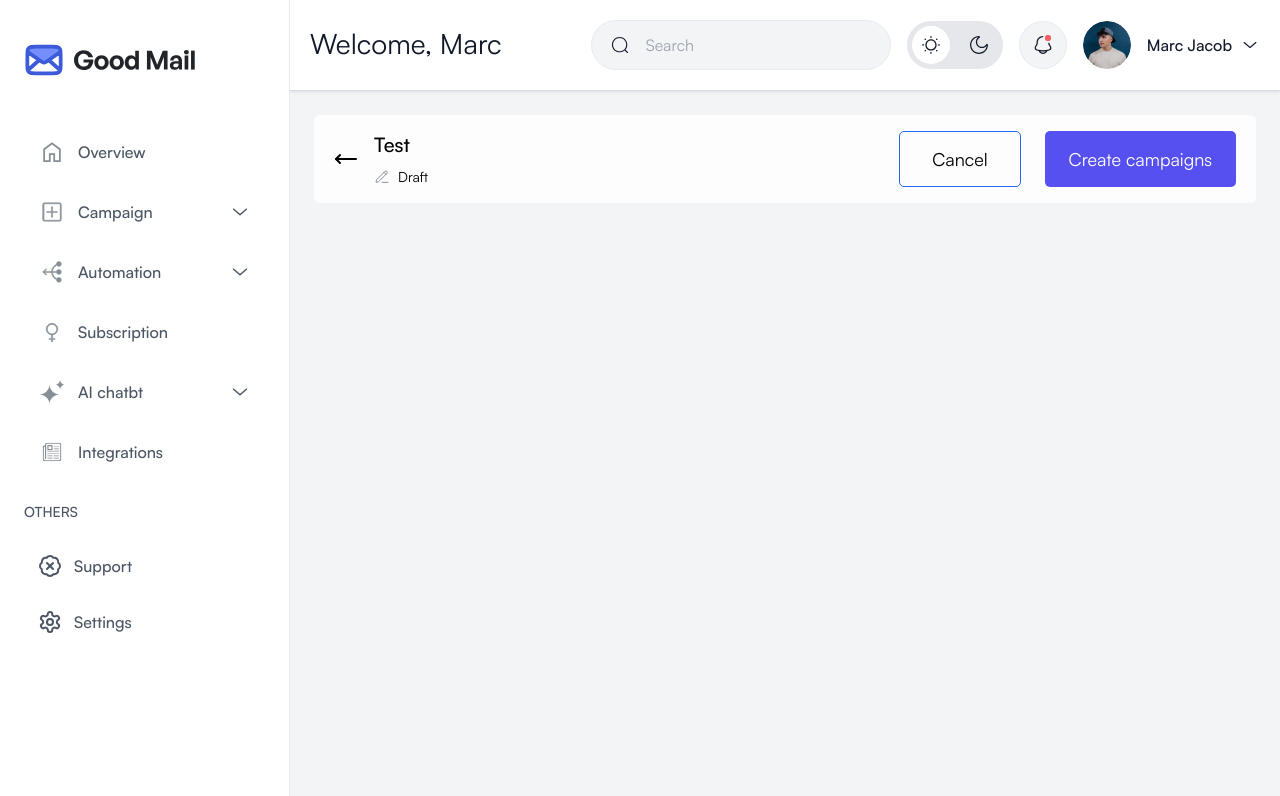
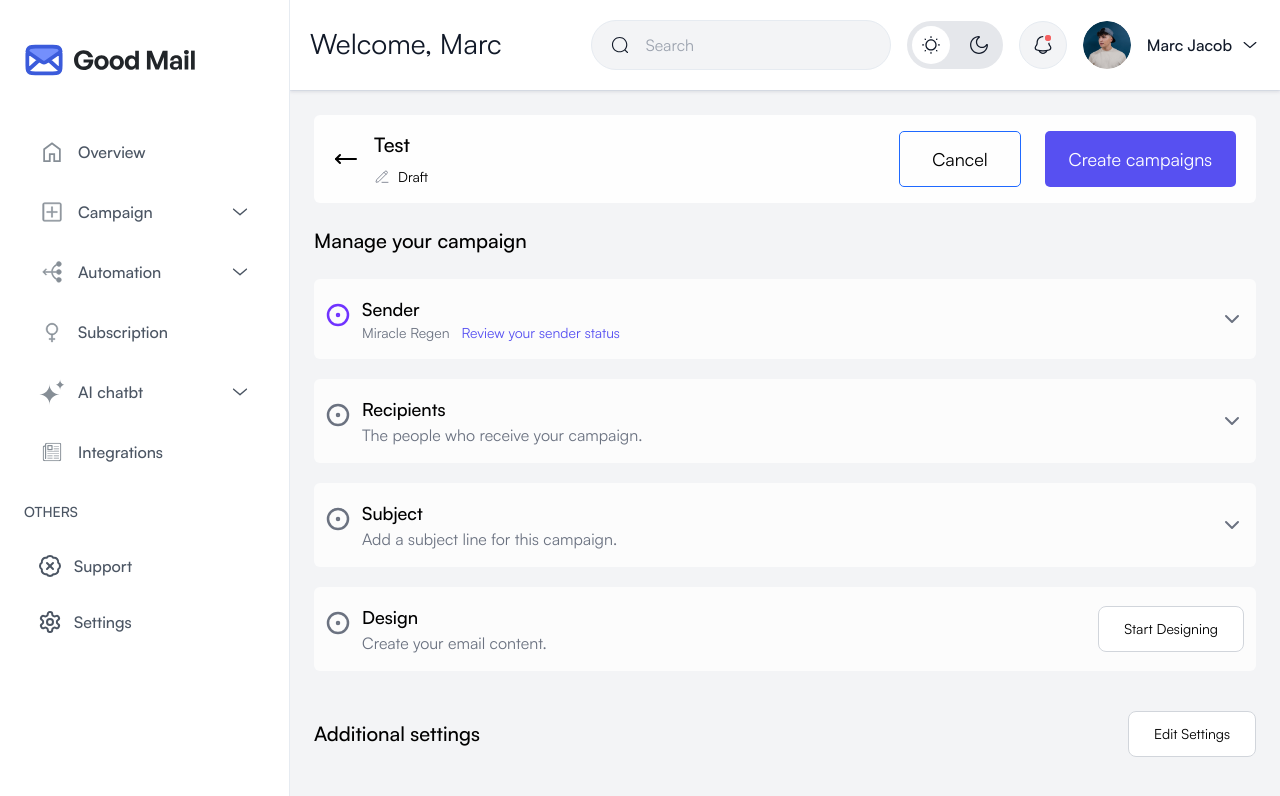
Before and after one commit to codeftshaunak/good-mail, a Next.js app: page /manage-campaign in a window 1280 px wide. Shown: the top 796 px of the page. Built offline with nearby package versions, Linux system fonts and the light colour scheme.

Commit message:
Implement manage campaign section

```diff
--- a/src/components/Layouts/DefaultLaout.tsx
+++ b/src/components/Layouts/DefaultLaout.tsx
@@ -2,6 +2,7 @@
 import React, { useState, ReactNode } from "react";
 import Sidebar from "@/components/Sidebar";
 import Header from "@/components/Header";
+import CampaignDesign from "../CampaignDesign/CampaignDesign";
 
 export default function DefaultLayout({
   children,
--- a/src/components/ManageCampaign/ManageCampaign.tsx
+++ b/src/components/ManageCampaign/ManageCampaign.tsx
@@ -1,41 +1,96 @@
-import { CalendarDays, MoveLeft, PencilLine, ScanEye } from 'lucide-react'
-import React from 'react'
-import ButtonDefault from '../Buttons/ButtonDefault'
+import { ChevronDown, CircleDot, MoveLeft, PencilLine, } from 'lucide-react';
+import React from 'react';
+import ButtonDefault from '../Buttons/ButtonDefault';
 
 const ManageCampaign = () => {
   return (
     <div>
+
       <div className="bg-white bg-opacity-85 py-4 px-5 rounded-md flex justify-between">
-
-<div className='flex items-center gap-4'>
-    <MoveLeft className='text-black dark:text-white cursor-pointer'/>
+        {/* Left Section */}
+        <div className="flex items-center gap-4">
+          <MoveLeft className="text-black dark:text-white cursor-pointer" />
           <div>
-    <h4 className='text-black dark:text-white text-xl font-medium'>Test</h4>
-    <div className='flex items-center gap-2 mt-2'>
-    <PencilLine className='cursor-pointer' size={16} strokeWidth={1.2} />
-    <h4 className='text-black dark:text-white text-sm'>Draft</h4>
+            <h4 className="text-black dark:text-white text-xl font-medium">Test</h4>
+            <div className="flex items-center gap-2 mt-2">
+              <PencilLine className="cursor-pointer" size={16} strokeWidth={1.2} />
+              <h4 className="text-black dark:text-white text-sm">Draft</h4>
             </div>
           </div>
         </div>
 
-<div className='flex gap-4'>
+        {/* Right Section */}
+        <div className="flex gap-4">
           <ButtonDefault
             label="Cancel"
             link=""
-                        customClasses="bg-tranparent border border-[#1f69ff] text-black dark:text-white rounded-[5px] text-base md:text-normal py-[6px] px-4 md:py-[1px] md:px-8 md:font-normal"
-                    >
-                    </ButtonDefault>
+            customClasses="bg-transparent border border-[#1f69ff] text-black dark:text-white rounded-[5px] text-base md:text-normal py-[6px] px-4 md:py-[1px] md:px-8 md:font-normal"
+          />
           <ButtonDefault
             label="Create campaigns"
             link="/create-campaign"
             customClasses="bg-primary rounded-[5px] text-white text-base md:text-normal py-[6px] px-2 md:py-[10px] md:px-6 md:font-normal ml-2"
-                    >
-                    </ButtonDefault>
+          />
+        </div>
+      </div>
+
+      <div>
+         <h4 className='text-black dark:text-white text-xl font-medium mt-6 mb-6'>Manage your campaign</h4>
+      </div>
+
+      <div className='bg-white bg-opacity-70 py-4 px-3 rounded-md flex justify-between items-center mt-5'>
+                <div className='flex gap-3'>
+                    <CircleDot className='mt-2' color="#7033ff" strokeWidth={2.5} size={24} />
+                    <div>
+                        <h4 className='text-lg text-black dark:text-white font-medium'>Sender</h4>
+                        <p className='flex gap-3 text-sm'>
+                            <span>Miracle Regen</span>
+                            <span className='text-primary'>Review your sender status</span>
+                        </p>
+                    </div>
+                </div>
+                <ChevronDown />
+      </div>
+
+      <div className='bg-white bg-opacity-70 py-4 px-3 rounded-md flex justify-between items-center mt-5'>
+                <div className='flex gap-3'>
+                    <CircleDot className='mt-2'strokeWidth={2.5} size={24} />
+                    <div>
+                        <h4 className='text-lg text-black dark:text-white font-medium'>Recipients</h4>
+                            <span>The people who receive your campaign.</span>
+                    </div>
+                </div>
+                <ChevronDown />
+      </div>
+      <div className='bg-white bg-opacity-70 py-4 px-3 rounded-md flex justify-between items-center mt-5'>
+                <div className='flex gap-3'>
+                    <CircleDot className='mt-2'strokeWidth={2.5} size={24} />
+                    <div>
+                        <h4 className='text-lg text-black dark:text-white font-medium'>Subject</h4>
+                            <span>Add a subject line for this campaign.</span>
+                    </div>
+                </div>
+                <ChevronDown />
+      </div>
+
+      <div className='bg-white bg-opacity-70 py-4 px-3 rounded-md flex justify-between items-center mt-5'>
+                <div className='flex gap-3'>
+                    <CircleDot className='mt-2'strokeWidth={2.5} size={24} />
+                    <div>
+                        <h4 className='text-lg text-black dark:text-white font-medium'>Design</h4>
+                            <span>Create your email content.</span>
+                    </div>
+                </div>
+                <button  className='bg-white border text-sm  rounded-lg text-black dark:text-white border-gray-4 py-[12px] px-[25px]'>Start Designing</button>
+      </div>
+
+      <div className='flex justify-between items-center mt-10 mb-5'>
+                        <h4 className='text-xl text-black dark:text-white font-medium'>Additional settings</h4>
+                <button  className='bg-white border text-sm  rounded-lg text-black dark:text-white border-gray-4 py-[12px] px-[25px]'>Edit Settings</button>
       </div>
 
     </div>
-    </div>
-  )
-}
+  );
+};
 
-export default ManageCampaign
+export default ManageCampaign;
--- a/src/components/ReviewEmailCompaign/index.tsx
+++ b/src/components/ReviewEmailCompaign/index.tsx
@@ -26,6 +26,7 @@ const ReviewEmailCompaign = () => {
 
     return (
         <div>
+
             <div className="bg-black bg-opacity-5 py-8 px-5 rounded-md flex justify-between">
 
                 <div className='flex items-center gap-3'>
@@ -76,6 +77,7 @@ const ReviewEmailCompaign = () => {
                 </div>
                 <button onClick={() => setIsOpenRecipients(!isOpnenRecipients)} className='bg-gray-2 border text-sm font-semibold rounded-2xl text-black border-gray-4 py-[6px] px-[10px]'>Add recipients</button>
             </div>
+
             {isOpnenRecipients && <div className='grid gap-4 grid-cols-6 mt-8 px-8 pr-15'>
                 <div className='col-span-2'>
                     <h4 className='text-lg text-black dark:text-white font-medium'>Recipients</h4>
@@ -153,6 +155,7 @@ const ReviewEmailCompaign = () => {
                 </div>
                 <button onClick={() => setIsOpnenSubject(!isOpnenSubject)} className='bg-gray-2 border text-sm font-semibold rounded-2xl text-black border-gray-4 py-[6px] px-[10px]'>Add subject</button>
             </div>
+
             {isOpnenSubject && <div className='grid grid-cols-3 gap-5 px-[35px] mt-9'>
                 <div className='col-span-1'>
                     <h4 className='text-lg font-semibold text-black dark:text-white'>Subject</h4>
@@ -215,6 +218,7 @@ const ReviewEmailCompaign = () => {
                     </div>
                 </div>
             </div>}
+
             <div className='bg-transparent border border-gray-3 py-2 px-3 rounded-md flex justify-between items-center mt-5'>
                 <div className='flex gap-2'>
                     <Component className='mt-2' color="#7033ff" strokeWidth={1.5} size={22} />
```
Lines whose indentation alone changed are shown as unchanged.
